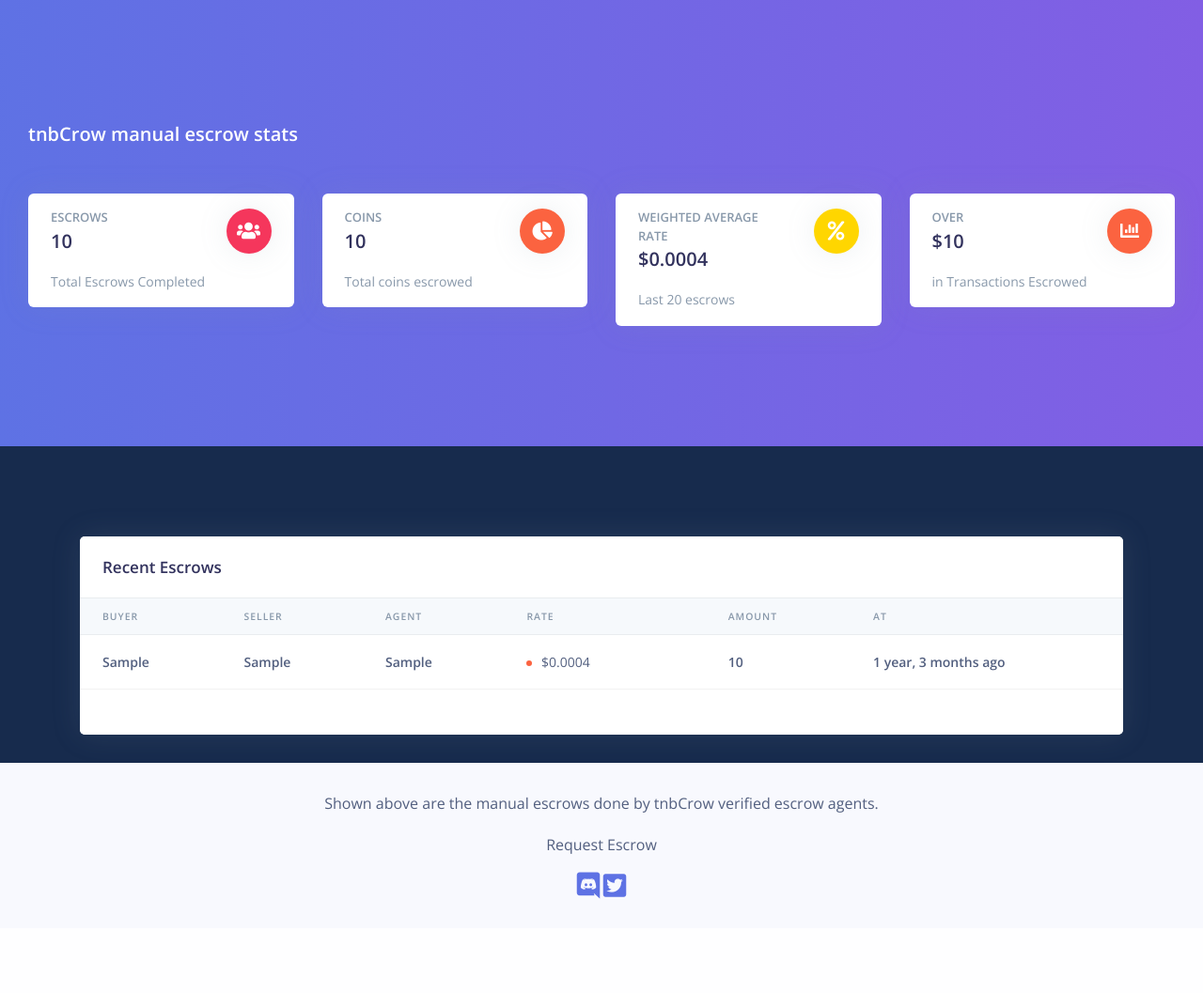
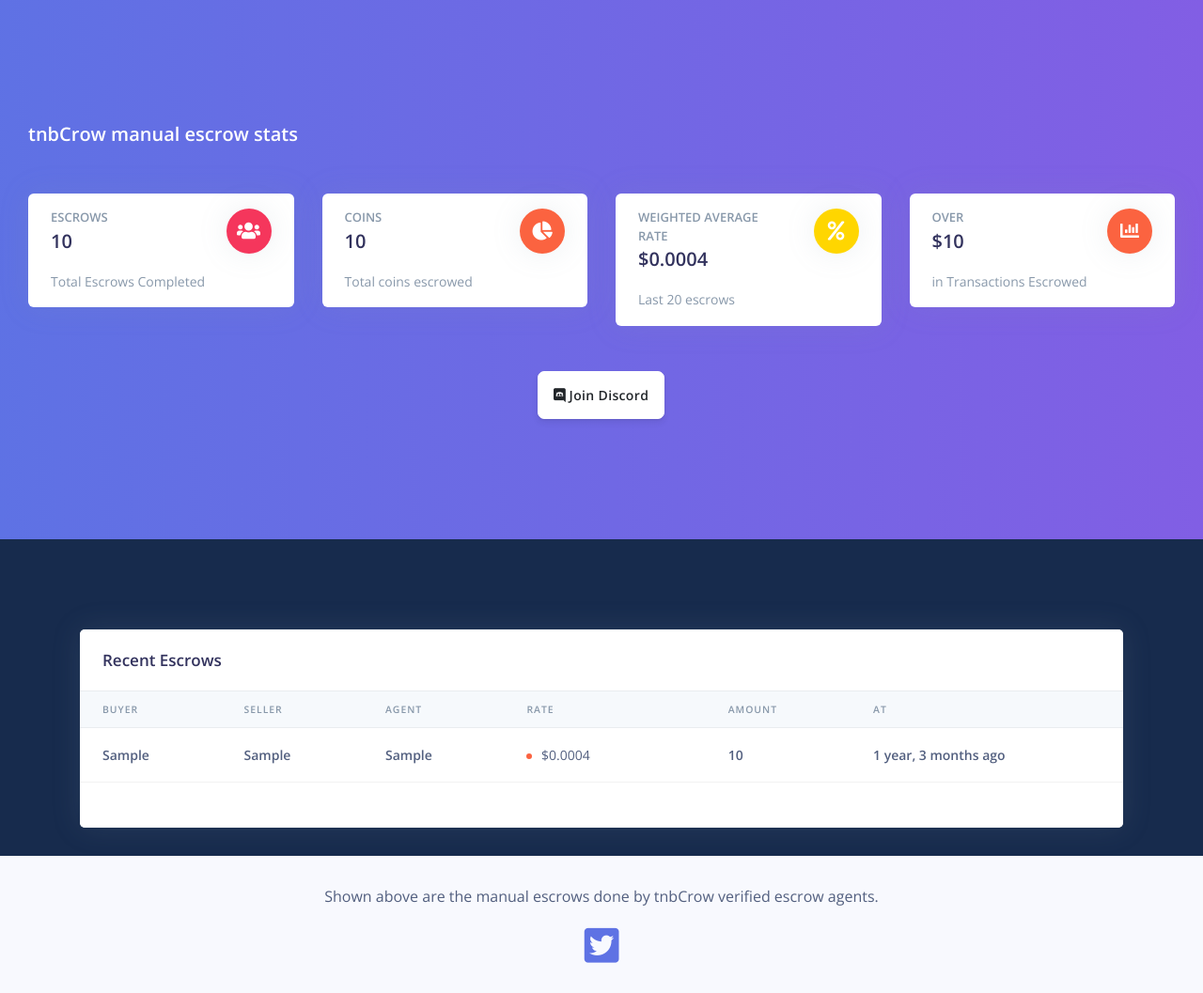
Before and after one commit to tnbCrow/crow-mvp, a Django app: page / in a window 1280 px wide. Shown: the whole page at 94% size. Before the commit the page ends 957 px from the top, so only its background shows below. Run offline with Django 3.2, Linux system fonts and the light colour scheme; tables that the repository leaves empty hold one stand-in row (values such as "Sample post"); some libraries are stand-ins or nearby versions.

Commit message:
join discord button at center of page

```diff
--- a/trades/templates/home.html
+++ b/trades/templates/home.html
@@ -103,6 +103,9 @@
             </div>
           </div>
         </div>
+        <div class="text-center mt-5">
+        <a class="btn btn-lg btn-white" href="https://discord.gg/F6JeuPtKRf" target="_blank"><i class="fab fa-discord"></i>  Join Discord</a>
+        </div>
       </div>
     </div>
     <!-- Page content -->
@@ -201,8 +204,7 @@
       <div class="col-xl-6 m-auto text-center">
         <div class="copyright">
           <p>Shown above are the manual escrows done by tnbCrow verified escrow agents.</p>
-          <p>Request Escrow</p>
-           <a href="https://discord.gg/F6JeuPtKRf" target="_blank"><i class="fab fa-discord fa-2x"></i> </a><a href="https://twitter.com/tnbcrow" target="_blank"><i class="fab fa-twitter-square fa-2x"></i> </a>
+           <a href="https://twitter.com/tnbcrow" target="_blank"><i class="fab fa-twitter-square fa-3x"></i> </a>
         </div>
       </div>
     </div>
```
